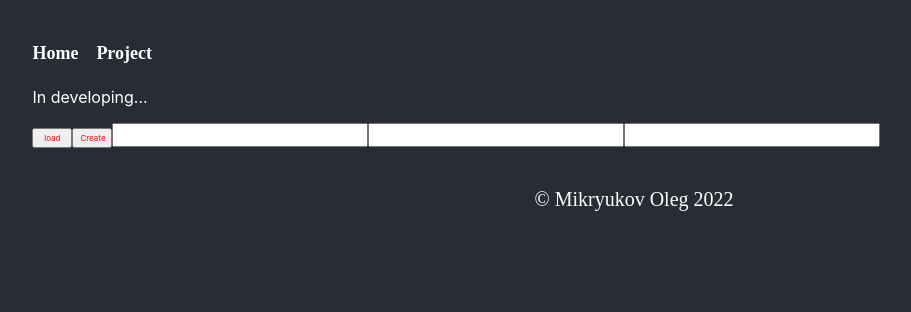
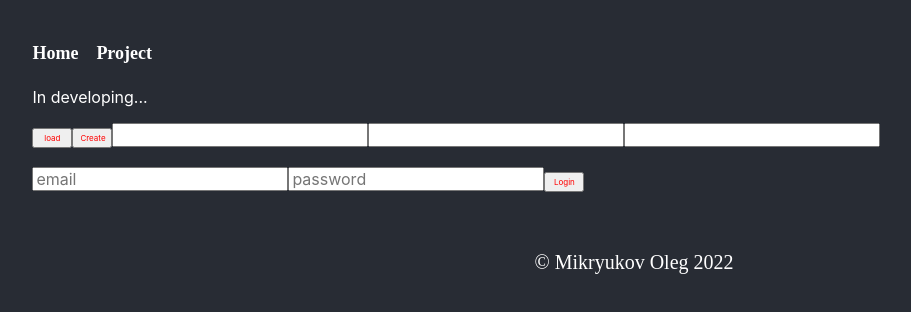
Before and after one commit to zTironz/tiron.dev, a React (Create React App) app: page /Project in a window 1280 px wide. Shown: the top 312 px of the page, without its empty margins (6-917 px from the left). Built offline with nearby package versions, Linux system fonts and the light colour scheme.

Commit message:
project changes

```diff
--- a/src/components/Projects.jsx
+++ b/src/components/Projects.jsx
@@ -128,17 +128,17 @@ const changePage = (page) => {
             </div>
 
 
-            {loading ?
-       <div style={{display: "flex", justifyContent: "center"}}><Loader/></div>
-        :
-       <div className='projects__wrapper'>
+            {/* {loading ?
+       <div  style={{display: "flex", justifyContent: "center",visibility: loading ? "hidden" : "visible"}}><Loader/></div>
+        : */}
+       <div style={{visibility: loading ? "hidden" : "visible"}} className='projects__wrapper'>
             {currentRecords.map((project) =>
          <Project key={project.id} project={project} />
       )}
             </div>
-     }
+     {/* } */}
 
-      <Pagination onClick={()=>lol()}  page={page} changePage={changePage} totalPages={totalPages} />
+      <Pagination page={page} changePage={changePage} totalPages={totalPages} />
         </section>
     );
 };
--- a/src/pages/Project.jsx
+++ b/src/pages/Project.jsx
@@ -7,14 +7,17 @@ const Project = () => {
     const [text, setText] = useState('')
     const [tag, setTag] = useState('')
 
+    const [email, setEmail] = useState('')
+    const [password, setPassword] = useState('')
+
     function news() {
         fetch('http://localhost:3000/articles')
         .then(res => res.json())
-        .then(data => setStore(data.data))
+        .then(data => setStore(data.articles))
         .catch(err => console.log(err))
     }
     function newNews() {
-        fetch('http://localhost:3000/articles/new', {
+        fetch('http://localhost:3000/articles', {
             method: 'POST',
             body: JSON.stringify({
                 title: title,
@@ -31,6 +34,25 @@ const Project = () => {
         // .catch(err => console.log(err))
     }
 
+    function login() {
+        fetch(`http://localhost:3000/users/login`, {
+          method: "POST",
+          headers: {
+            'Content-Type': 'application/json'
+          },
+          credentials: 'include',
+          body: JSON.stringify({
+            "email": email,
+            "password": password
+          }),
+        })
+        .then(res => console.log(res.json())
+        )
+
+        // .then(data => setStore(data.data))
+        // .catch(err => console.log(err))
+    }
+
     function handleChangeTitle(e) {
         setTitle(e.target.value);
     }
@@ -39,6 +61,14 @@ const Project = () => {
     }
     function handleChangeTag(e) {
         setTag(e.target.value);
+    }
+
+    function handleChangeEmail(e) {
+        setEmail(e.target.value);
+    }
+
+    function handleChangePassword(e) {
+        setPassword(e.target.value);
     }
 
 
@@ -51,12 +81,20 @@ const Project = () => {
             <input type="text" onChange={handleChangeTitle} />
             <input type="text" onChange={handleChangeText} />
             <input type="text" onChange={handleChangeTag} />
+            <br />
+            <br />
+            <input placeholder='email' type="text" onChange={handleChangeEmail} />
+            <input placeholder='password' type="text" onChange={handleChangePassword} />
+            <button style={{color: "red", fontSize: '8px', width: '40px', height: '20px'}} onClick={()=>login()}>Login</button>
+            <br />
+            <br />
             <div style={{color: "red", fontSize: '8px'}}>{
                 store.map(el =>
              <div style={{border: "1px solid black", padding: '2px', margin: '2px'}} key={el._id}>
                 <p>{el.title}</p>
                 <p>{el.text}</p>
                 <p>{el.tag}</p>
+                <p>{el.owner.name}</p>
              </div>
                 )
             }</div>
```
